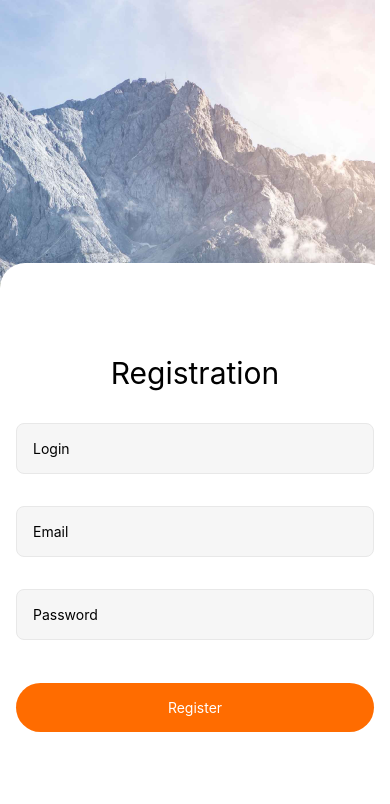
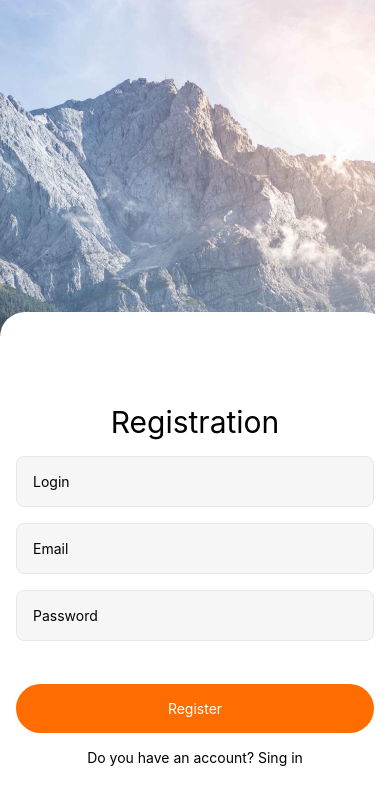
Before and after one commit to VitaKoval/rn-social, a React Native app: screen / in a window 390 px wide. Shown: the top 804 px of the page. Built offline with nearby package versions, Linux system fonts and the light colour scheme.

Commit message:
regiser form and keyboard

```diff
--- a/App.js
+++ b/App.js
@@ -3,24 +3,53 @@ import {
   StyleSheet,
   View,
   ImageBackground,
+  Platform,
+  KeyboardAvoidingView,
+  Keyboard,
+  TouchableWithoutFeedback,
 } from "react-native";
+import { useState } from "react";
 import RegistrationScreen from "./screens/RegistrationScreen";
 
 export default function App() {
+  const [isShowKeyboard, setIsShowKeyboard] = useState(false);
+
+  const keyboardShow = () => {
+    setIsShowKeyboard(true);
+  };
+
+  const keyboardHide = () => {
+    setIsShowKeyboard(false);
+    Keyboard.dismiss();
+  };
 
   return (
     <>
       <StatusBar style="auto" />
+<TouchableWithoutFeedback onPress={keyboardHide}>
       <View style={styles.container}>
+
           <ImageBackground
             source={require("./assets/image/photoBG.png")}
             style={styles.bgImage}
           >
-          <View style={styles.form}>
-            <RegistrationScreen/>
+            <KeyboardAvoidingView
+              style={styles.containerForm}
+              behavior={Platform.OS === "ios" ? "padding" : "height"}
+            >
+              <View
+                style={{
+                  ...styles.form,
+                  marginBottom: isShowKeyboard ? -170 : 0,
+                }}
+              >
+                <RegistrationScreen keyboardShow={keyboardShow}/>
               </View>
+            </KeyboardAvoidingView>
           </ImageBackground>
+
         </View>
+        </TouchableWithoutFeedback >
     </>
   );
 }
@@ -29,19 +58,21 @@ const styles = StyleSheet.create({
   container: {
     flex: 1,
     backgroundColor: "#fff",
-    justifyContent: "center",
+    // justifyContent: 'flex-end',
   },
   bgImage: {
     flex: 1,
   },
+  containerForm: {
+    flex: 1,
+    justifyContent: "flex-end",
+  },
   form: {
-    flex: 1,
-    justifyContent: "flex-start",
-    alignItems: 'center',
-    marginTop: 263,
+    alignItems: "center",
     paddingHorizontal: 16,
     paddingTop: 92,
-    paddingBottom: 45,
+    paddingBottom: 78,
+    marginTop: "auto",
     backgroundColor: "#FFFFFF",
 
     borderTopRightRadius: 25,
--- /dev/null
+++ b/metro.config.js
@@ -0,0 +1,4 @@
+// Learn more https://docs.expo.io/guides/customizing-metro
+const { getDefaultConfig } = require('expo/metro-config');
+
+module.exports = getDefaultConfig(__dirname);
--- a/package.json
+++ b/package.json
@@ -12,7 +12,10 @@
     "expo": "~47.0.12",
     "expo-status-bar": "~1.4.2",
     "react": "18.1.0",
-    "react-native": "0.70.5"
+    "react-native": "0.70.5",
+    "react-native-web": "~0.18.9",
+    "react-dom": "18.1.0",
+    "@expo/webpack-config": "^0.17.2"
   },
   "devDependencies": {
     "@babel/core": "^7.12.9"
--- a/screens/RegistrationScreen.js
+++ b/screens/RegistrationScreen.js
@@ -1,26 +1,25 @@
 import {
   StyleSheet,
   Text,
-  View,
   TextInput,
-  Button,
-  TouchableOpacity,
 } from "react-native";
 import ButtonActive from "../components/ButtonActive";
 
-export default function RegistrationScreen() {
+function RegistrationScreen({keyboardShow, keyboardHide}) {
     return (
       <>
       <Text style={styles.nameForm}>Registration</Text>
 
-      <TextInput style={styles.input} placeholder="Login" />
-      <TextInput style={styles.input} placeholder="Email" />
+      <TextInput style={styles.input} placeholder="Login" onFocus={keyboardShow}/>
+      <TextInput style={styles.input} placeholder="Email" onFocus={keyboardShow}/>
       <TextInput
         style={styles.input}
         placeholder="Password"
                 secureTextEntry={true}
+                onFocus={keyboardShow}
       />
             <ButtonActive>Register</ButtonActive>
+            <Text style={styles.textForm}>Do you have an account? Sing in</Text>
             </>
   );
 }
@@ -33,10 +32,15 @@ const styles = StyleSheet.create({
     borderRadius: 8,
     backgroundColor: "#F6F6F6",
     padding: 16,
-    marginVertical: 16,
+    marginBottom: 16,
   },
   nameForm: {
     fontSize: 30,
     marginBottom: 16,
     },
+    textForm: {
+      marginTop: 16,
+  }
 });
+
+export default RegistrationScreen;
```
Also changed, not shown: screens/LoginScreen.js (+40 -0 lines), 1 other file (tests, documents, lock files or other folders). Lines whose indentation alone changed are shown as unchanged.
